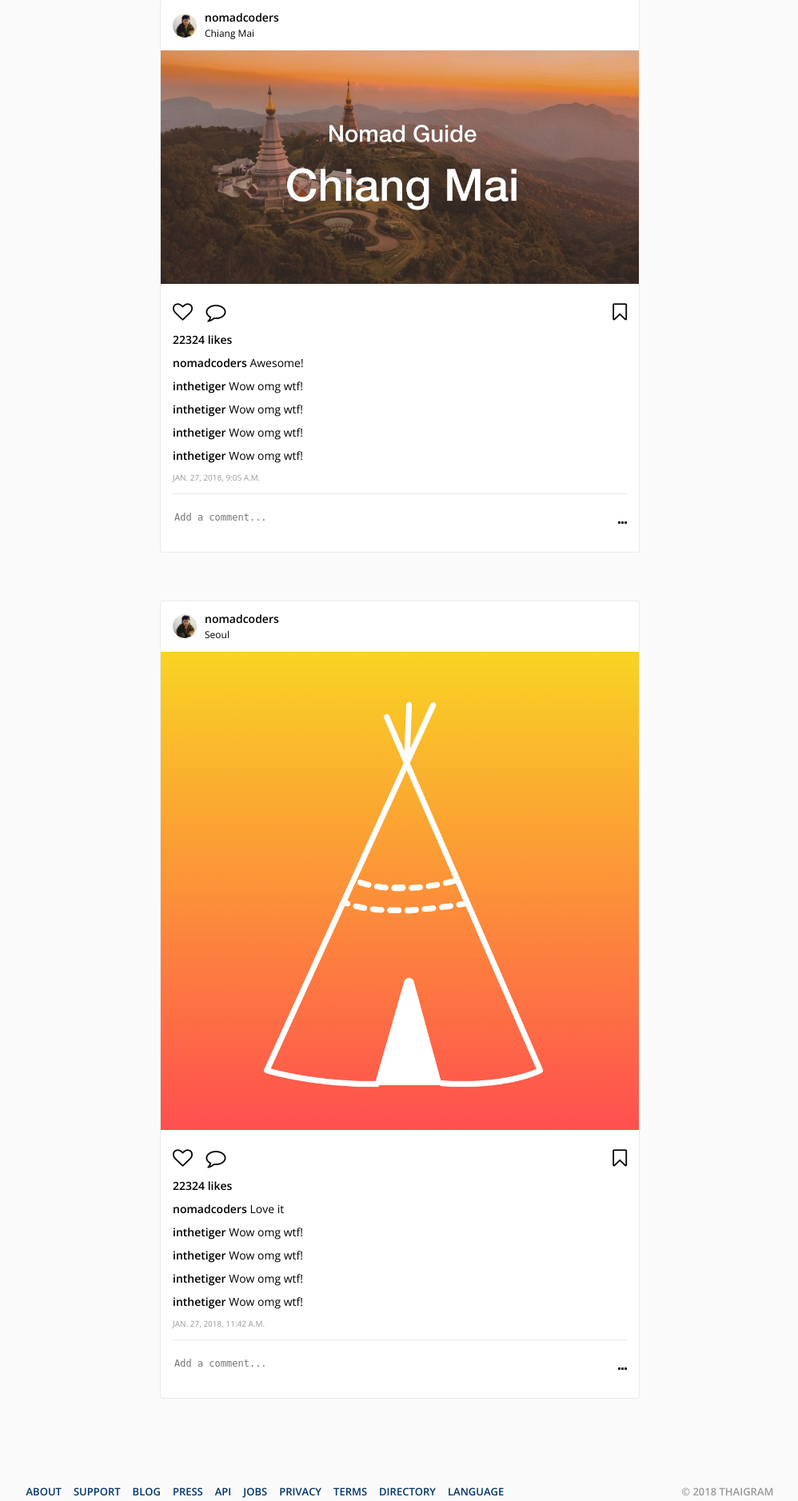
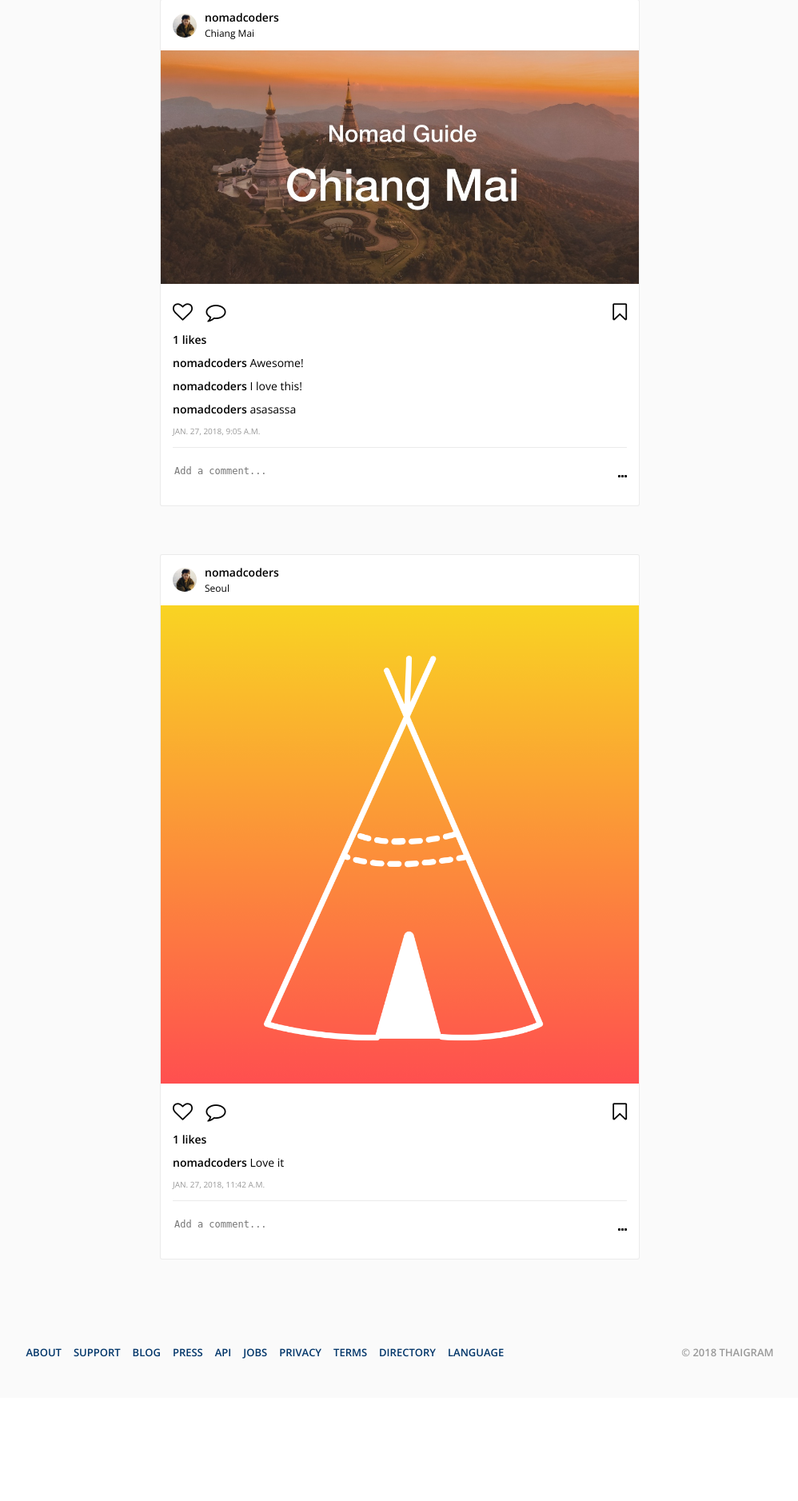
Before and after one commit to nomadcoders/thaigram01, a Django app: page / in a window 1280 px wide. Shown: the part 144-2021 px from the top of the page at 80% size, without its empty margins (140-1138 px from the left). After the commit the page ends 1843 px from the top, so only its background shows below. Run offline with Django 3.2, Linux system fonts and the light colour scheme; a user stored in the database is signed in; data comes from the database, SQL or seed files in the repository; both versions use the stored data as it was after the commit.

Commit message:
Sorry hana

```diff
--- a/images/templates/feed.html
+++ b/images/templates/feed.html
@@ -15,7 +15,7 @@
                 <span class="photo__location">{{image.location}}</span>
             </div>
         </header>
-        <img src="{{MEDIA_URL}}/{{image.file}}" class="photo__file">
+        <img src="media/{{image.file}}" class="photo__file">
         <div class="photo__meta">
             <div class="photo__actions">
                 <div class="photo__action-column">
@@ -30,7 +30,7 @@
                     <i class="fa fa-bookmark-o"></i>
                 </span>
             </div>
-            <span class="photo__likes">22324 likes</span>
+            <span class="photo__likes">{{image.like_set.all.count}} likes</span>
             <ul class="photo__comments">
                 <li class="photo__comment">
                     <span class="photo__comment-author">
@@ -38,30 +38,14 @@
                     </span>
                     {{image.caption}}
                 </li>
+                {% for comment in image.comment_set.all %}
                 <li class="photo__comment">
                     <span class="photo__comment-author">
-                        inthetiger
+                        {{comment.created_by.username}}
                     </span>
-                    Wow omg wtf!
+                    {{comment.message}}
                 </li>
-                <li class="photo__comment">
-                    <span class="photo__comment-author">
-                        inthetiger
-                    </span>
-                    Wow omg wtf!
-                </li>
-                <li class="photo__comment">
-                    <span class="photo__comment-author">
-                        inthetiger
-                    </span>
-                    Wow omg wtf!
-                </li>
-                <li class="photo__comment">
-                    <span class="photo__comment-author">
-                        inthetiger
-                    </span>
-                    Wow omg wtf!
-                </li>
+                {% endfor %}
             </ul>
             <span class="photo__date">{{image.created_at}}</span>
             <div class="photo__add-comment">
--- a/images/views.py
+++ b/images/views.py
@@ -7,6 +7,7 @@ from .models import Image
 def index(request):
     user = request.user
     if user.is_authenticated:
+        print(user.image_set.all())
         all_images = Image.objects.all()
         return render(request, 'feed.html', context={
             'images': all_images
@@ -18,7 +19,7 @@ def index(request):
 def profile(request):
     user = request.user
     if user.is_authenticated:
-        return HttpResponse('You have reached the profile!')
+        return render(request, 'profile.html')
     else:
         return HttpResponse('You have to log in')
 
--- a/thaigram/settings.py
+++ b/thaigram/settings.py
@@ -124,3 +124,5 @@ STATICFILES_DIRS = [
 ]
 
 MEDIA_URL = '/media/'
+
+MEDIA_ROOT = os.path.join(BASE_DIR, "media")
--- a/thaigram/urls.py
+++ b/thaigram/urls.py
@@ -24,4 +24,4 @@ urlpatterns = [
     path('explore', views.explore, name='explore'),
     path('profile', views.profile, name='profile'),
     path('admin/', admin.site.urls),
-] + static(settings.STATIC_URL, document_root=settings.STATIC_ROOT)
+] + static(settings.MEDIA_URL, document_root=settings.MEDIA_ROOT)
```
Also changed, not shown: db.sqlite3, media/1024x1024IOS.png (renamed from 1024x1024IOS.png), media/PromoAndroid.jpg (renamed from PromoAndroid.jpg).
